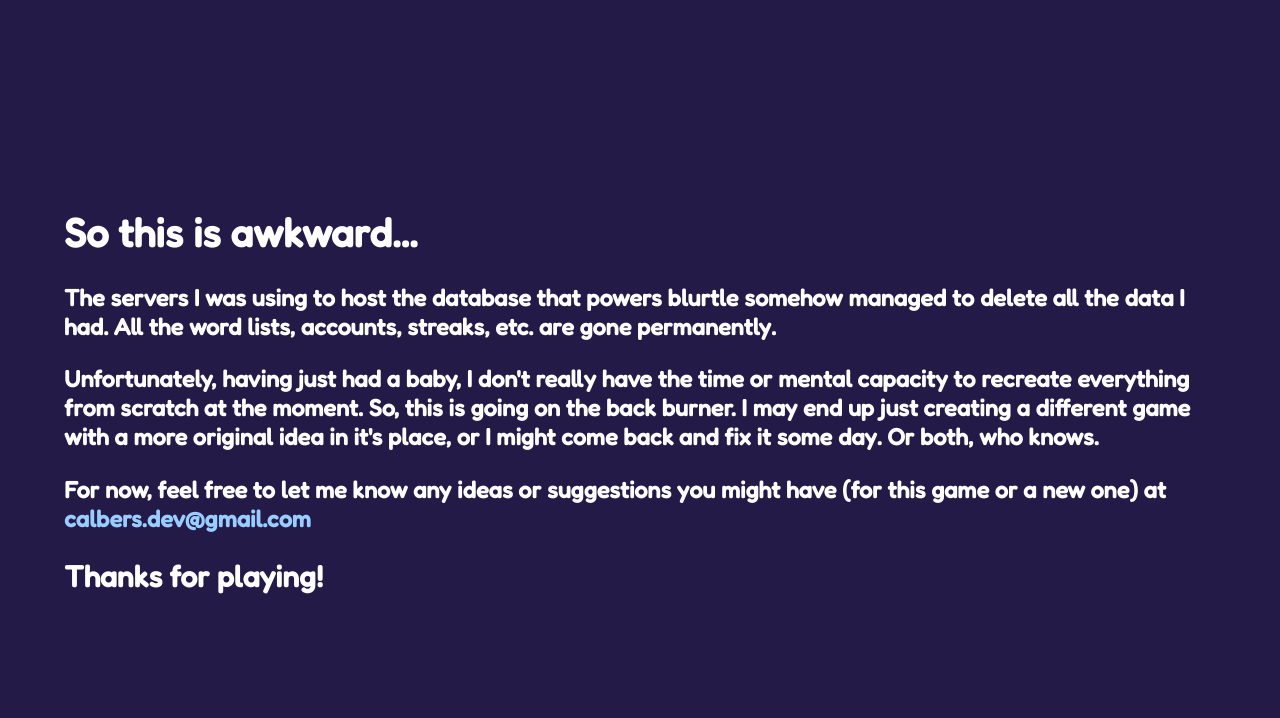
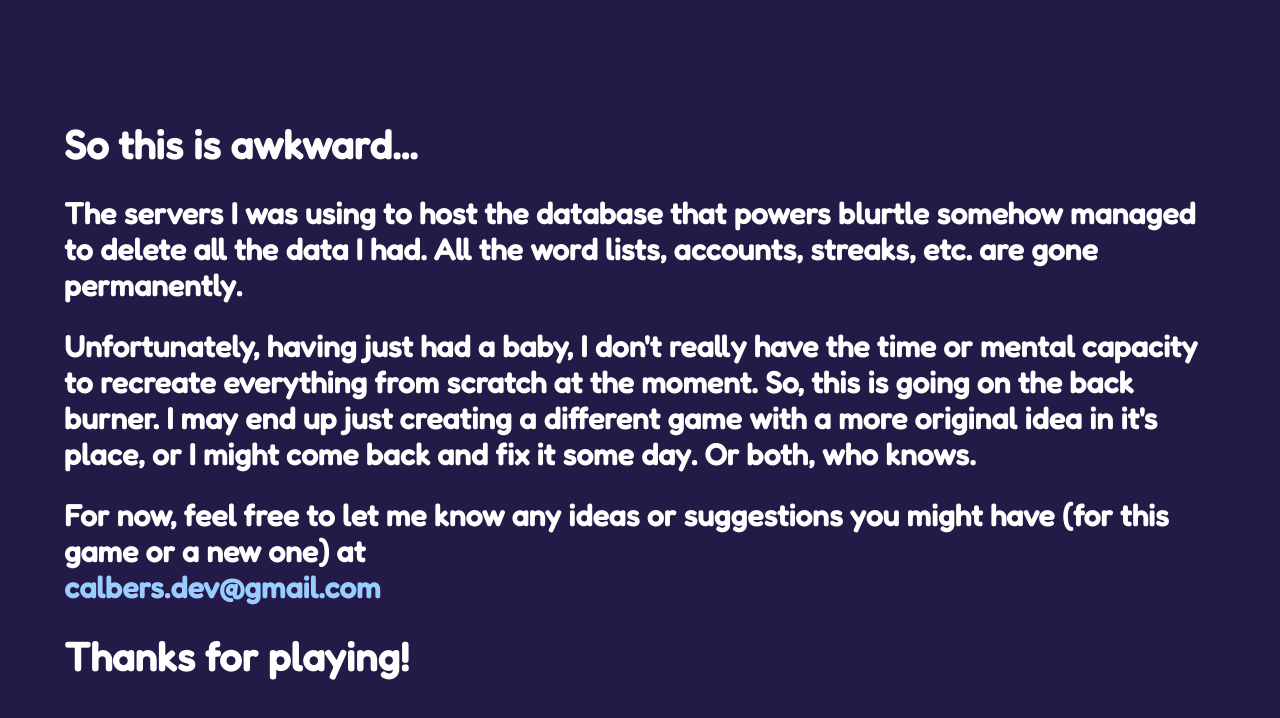
Before and after one commit to calbers1/speedle, a Next.js app: page / in a window 1280 px wide. Shown: the top 718 px of the page. Built offline with nearby package versions, Linux system fonts and the light colour scheme.

Commit message:
big text

```diff
--- a/pages/index.js
+++ b/pages/index.js
@@ -29,19 +29,19 @@
 		<div className="Main">
 			<Container>
 				<h1>So this is awkward...</h1>
-				<h3>
+				<h2>
 					The servers I was using to host the database that powers blurtle
 					somehow managed to delete all the data I had. All the word lists,
 					accounts, streaks, etc. are gone permanently.
-				</h3>
-				<h3>
+				</h2>
+				<h2>
 					Unfortunately, having just had a baby, I don&apos;t really have the
 					time or mental capacity to recreate everything from scratch at the
 					moment. So, this is going on the back burner. I may end up just
 					creating a different game with a more original idea in it&apos;s
 					place, or I might come back and fix it some day. Or both, who knows.
-				</h3>
-				<h3>
+				</h2>
+				<h2>
 					For now, feel free to let me know any ideas or suggestions you might
 					have (for this game or a new one) at <br />
 					<a
@@ -50,8 +50,8 @@
 					>
 						calbers.dev@gmail.com
 					</a>
-				</h3>
-				<h2>Thanks for playing!</h2>
+				</h2>
+				<h1>Thanks for playing!</h1>
 				{/* <LoginForm />
 		<CreateUserForm /> */}
 			</Container>
```
Also changed, not shown: pages/Leaderboard.js (+7 -7 lines), pages/blurtle.js (+7 -7 lines).
